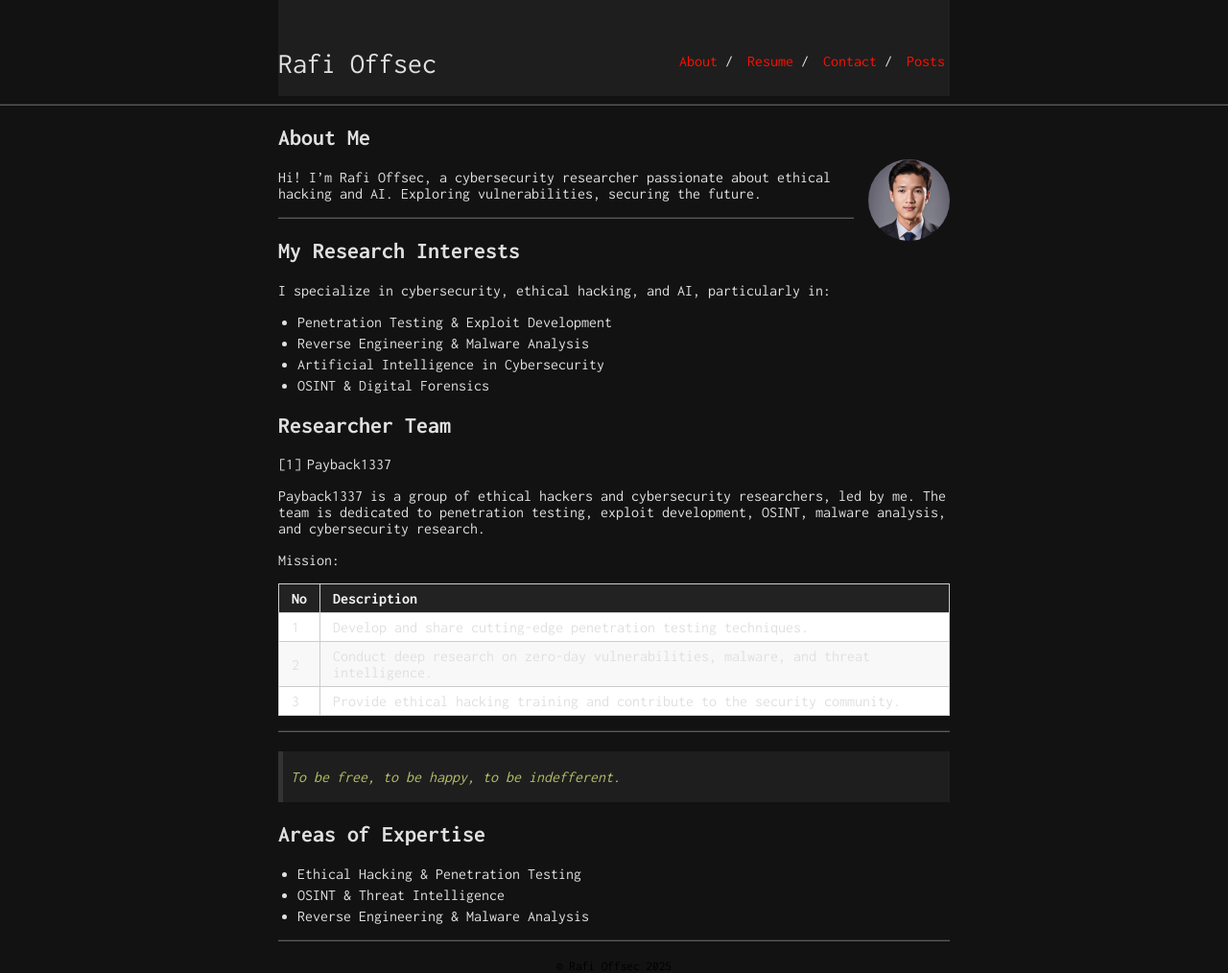
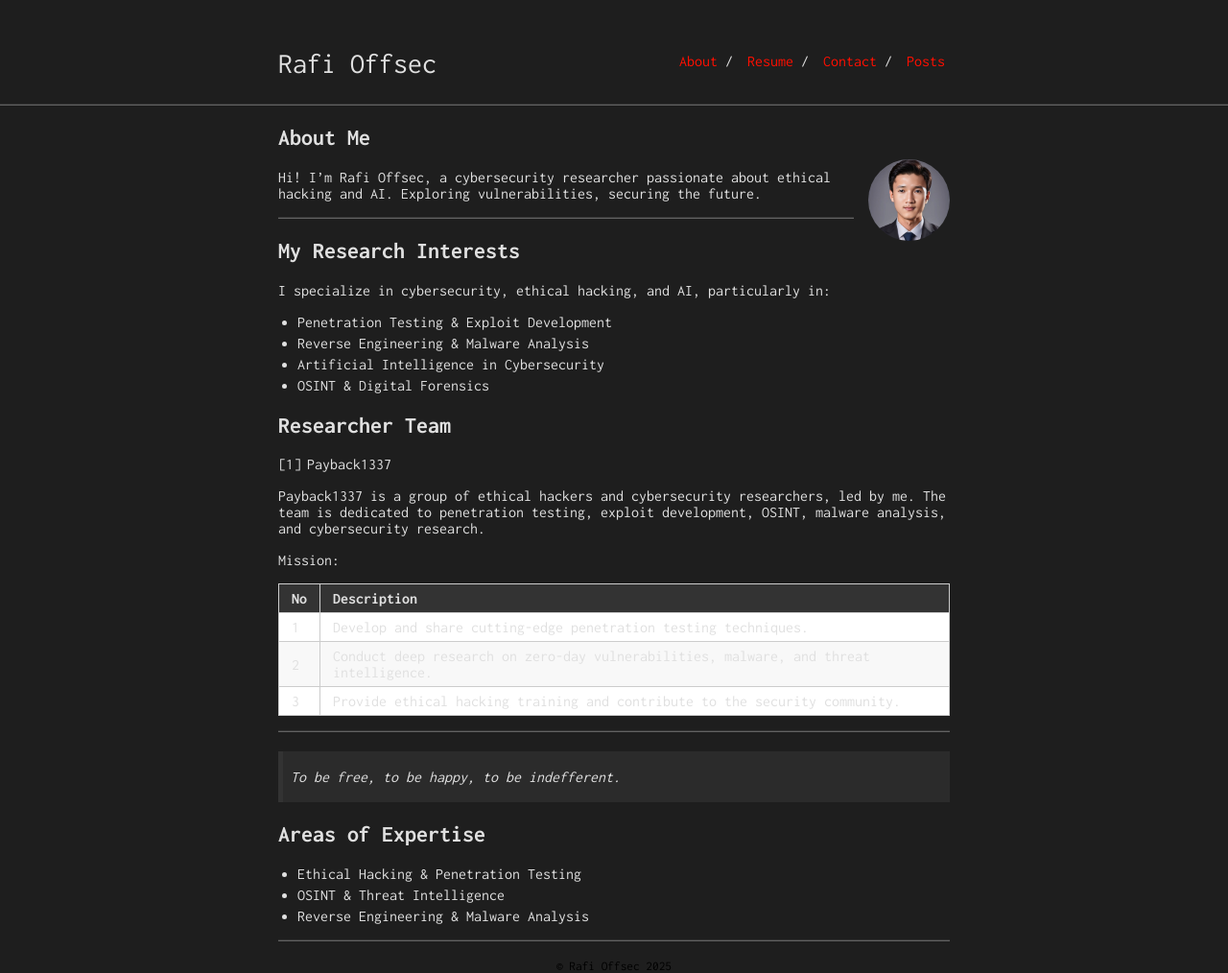
Before and after one commit to rafioffsec/rafioffsec.github.io, a Jekyll site: the page built from index.md, in a window 1280 px wide. Shown: the whole page at 96% size. Built offline with Jekyll 4.4.1, drawn with Linux system fonts in a browser that asks for light colours; our own code applies the rules of GitHub Pages for plain Markdown files.

Commit message:
Update _style.scss

```diff
--- a/_sass/_style.scss
+++ b/_sass/_style.scss
@@ -1,15 +1,21 @@
 @import "vars";
 
-/* Basic */
-html { height: 100%; margin: 0; padding: 0; background: #121212; color: #e0e0e0; }
-body { margin: 0; font-family: "Inconsolata"; height: 100%; background: #121212; color: #e0e0e0; }
+/*
+
+Basic */
+
+html { height: 100%; margin: 0; padding: 0; }
+body { margin: 0; font-family: "Inconsolata"; height: 100%; background: #1e1e1e; color: #e0e0e0; }
 a { text-decoration: none; color: $accent; }
 a:hover { text-decoration: underline; }
 hr { border: 0; height: 0; border-top: 1px solid rgba(255, 255, 255, 0.1); border-bottom: 1px solid rgba(255, 255, 255, 0.3); }
 
-/* Navbar */
+/*
+
+Navbar */
+
 #author-name { font-size: 30px; color: #e0e0e0; display: inline-block; }
-.navbar { padding: 50px 0 50px 0; background: #1e1e1e; }
+.navbar { padding: 50px 0 50px 0; }
 .navbar-ul { display: inline-block; margin: 0; padding: 5px 0 5px 0; margin-left: 20px; }
 .nav-list { list-style-type: none; margin: 0 5px 0 10px; }
 .alignable { display: inline-block; }
@@ -17,38 +23,29 @@ hr { border: 0; height: 0; border-top: 1px solid rgba(255, 255, 255, 0.1); borde
 .pull-right { @extend .alignable; float: right; }
 
 /* Divs */
+
 .container { max-width: $max-width; margin: auto; }
 .wrapper { min-height: 100%; }
 
 /* Institute Image */
+
 #ins-logo { margin: auto; display: block; max-height: 100px; text-align: center; }
 
 /* Mobile */
+
 @media (max-width: 800px) { .container { max-width: $med-width; transition: 0.3s ease all; } }
+
 @media (max-width: 650px) { .container { max-width: 83%; } .navbar-ul { margin-top: 5px; } }
-@media (max-width: 500px) { .navbar { text-align: center; padding: 50px 0px 0px 0px; }
-  #author-name { width: 100%; float: none; }
-  #navlist { padding: 10px 0 10px 0; margin: 0; display: block; float: none; text-align: center; width: 100%; }
-  #navlist li.alignable { display: inline-block; }
-  #navlist li.pull-left { float: none; }
-  #navlist li.nav-list { margin: 0; }
-}
+
+@media (max-width: 500px) { .navbar { text-align: center; padding: 50px 0px 0px 0px; } #author-name { width: 100%; float: none; } #navlist { padding: 10px 0 10px 0; margin: 0; display: block; float: none; text-align: center; width: 100%; } #navlist li.alignable { display: inline-block; } #navlist li.pull-left { float: none; } #navlist li.nav-list { margin: 0; } }
 
 @import "typography";
 @import "tables";
 
-/* Tables */
-table { width: 100%; border-collapse: collapse; background: #1e1e1e; color: #e0e0e0; }
-th, td { border: 1px solid #444; padding: 10px; }
-th { background: #222; color: #f5f5f5; }
-
-/* Markdown Elements */
-blockquote { border-left: 4px solid #81a2be; padding: 10px; background: #1e1e1e; color: #b5bd68; }
-code { font-family: "Fira Code", monospace; background: #272727; color: #f8f8f2; padding: 2px 5px; border-radius: 3px; }
-pre { background: #2d2d2d; color: #ccc; padding: 15px; border-radius: 5px; overflow-x: auto; }
+/* Prism.js Syntax Highlighting */
+pre { background: #282c34; color: #abb2bf; padding: 15px; border-radius: 5px; overflow-x: auto; }
+code { font-family: "Fira Code", monospace; background: #3c4049; color: #f8f8f2; padding: 2px 5px; border-radius: 3px; }
 pre code { background: none; padding: 0; }
-
-/* Prism.js Syntax Highlighting */
 .token.comment, .token.prolog, .token.doctype, .token.cdata { color: #7C7C7C; }
 .token.punctuation { color: #c5c8c6; }
 .token.property, .token.tag, .token.constant, .token.symbol, .token.deleted { color: #cc6666; }
@@ -58,3 +55,11 @@ pre code { background: none; padding: 0; }
 .token.atrule, .token.keyword { color: #81a2be; }
 .token.function { color: #f0c674; }
 .token.regex, .token.important { color: #8abeb7; }
+
+/* Tables */
+table { width: 100%; border-collapse: collapse; background: #2b2b2b; color: #e0e0e0; }
+th, td { border: 1px solid #444; padding: 10px; text-align: left; }
+th { background: #333; }
+
+/* Blockquote */
+blockquote { border-left: 4px solid #81a2be; background: #2b2b2b; padding: 10px 15px; color: #e0e0e0; }
```
